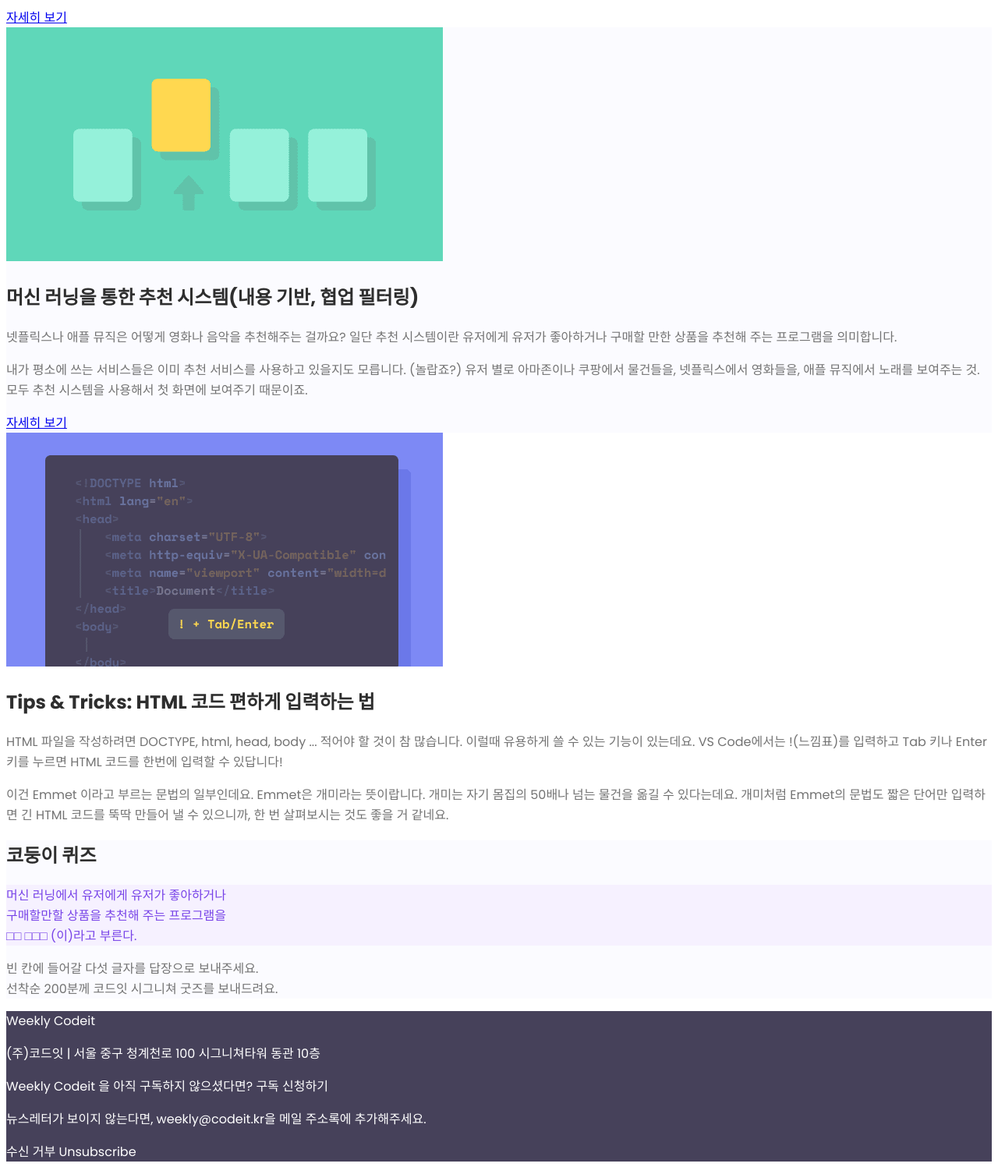
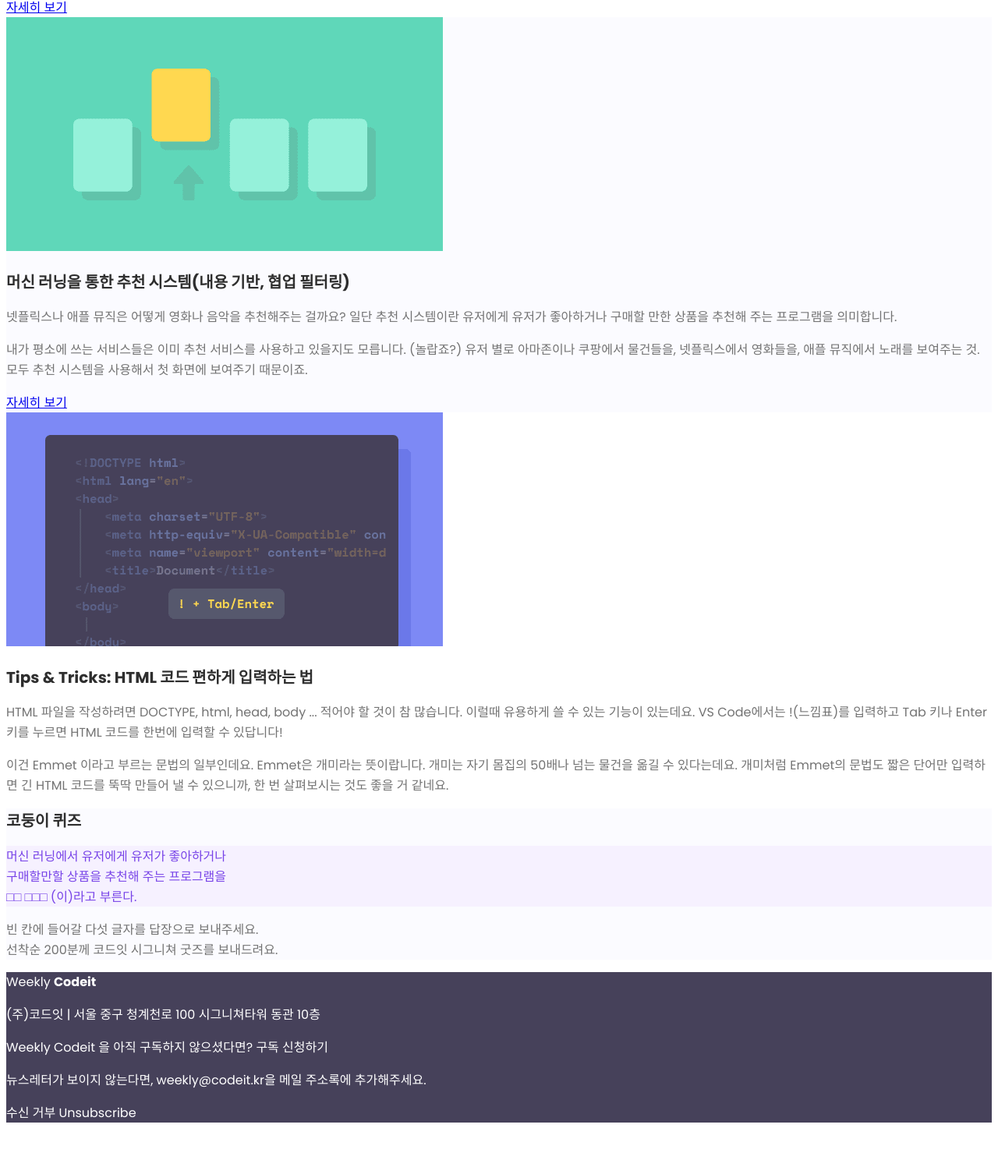
Before and after one commit to do0kong/Weekly-Codeit, a plain HTML site: page newsletter/index.html in a window 1280 px wide. Shown: the part 592-2098 px from the top of the page at 78% size. After the commit the page ends 2048 px from the top, so only its background shows below. Drawn offline with Linux system fonts and the light colour scheme.

Commit message:
change font size and weight

```diff
--- a/newsletter/index.html
+++ b/newsletter/index.html
@@ -9,12 +9,12 @@
     </head>
     <body style="color: #737373; font-family: Poppins, 'Noto Sans KR', sans-serif;">
         <div style="background-color: #7542e0">
-            <h1 style="color: #ffffff;">Weekly <span>Codeit</span></h1>
+            <h1 style="color: #ffffff; font-weight: 300;">Weekly <span style="font-weight: 700;">Codeit</span></h1>
             <p style="color: #c1b7ff;"">금요일에 만나는 코딩 한 스푼</p>
         </div>
         <div>
             <img src="thumbnail-unix.png">
-            <h2 style="color: #2e2e2e;">생산성을 높여줄 유닉스 커맨드 꿀팁</h2>
+            <h2 style="color: #2e2e2e; font-size: 20px;">생산성을 높여줄 유닉스 커맨드 꿀팁</h2>
             <p>
                 생각만하면 모든게 이루어진다! 꿈 같은 이야기죠? 하지만 유닉스 커맨드를 사용하면
                 더 이상 꿈이 아니랍니다. 마우스 대신에 유닉스 명령어들을 사용하면
@@ -30,7 +30,7 @@
         </div>
         <div style="background-color: #fbfbff";>
             <img src="thumbnail-machine-learning.png">
-            <h2 style="color: #2e2e2e;">머신 러닝을 통한 추천 시스템(내용 기반, 협업 필터링)</h2>
+            <h2 style="color: #2e2e2e; font-size: 20px">머신 러닝을 통한 추천 시스템(내용 기반, 협업 필터링)</h2>
             <p>
                 넷플릭스나 애플 뮤직은 어떻게 영화나 음악을 추천해주는 걸까요? 일단 추천
                 시스템이란 유저에게 유저가 좋아하거나 구매할 만한 상품을 추천해 주는
@@ -48,7 +48,7 @@
         </div>
         <div>
             <img src="thumbnail-emmet.png">
-            <h2 style="color: #2e2e2e;">Tips & Tricks: HTML 코드 편하게 입력하는 법</h2>
+            <h2 style="color: #2e2e2e; font-size: 20px">Tips & Tricks: HTML 코드 편하게 입력하는 법</h2>
             <p>
                 HTML 파일을 작성하려면 DOCTYPE, html, head, body ... 적어야 할 것이 참
                 많습니다. 이럴때 유용하게 쓸 수 있는 기능이 있는데요. VS Code에서는
@@ -63,7 +63,7 @@
             </p>
         </div>
         <div style="background-color: #fbfbff";>
-            <h2 style="color: #2e2e2e;">코둥이 퀴즈</h2>
+            <h2 style="color: #2e2e2e; font-size: 20px">코둥이 퀴즈</h2>
             <p style="background-color: #f6f1ff; color: #7844e8;">
                 머신 러닝에서 유저에게 유저가 좋아하거나<br>
                 구매할만할 상품을 추천해 주는 프로그램을<br>
@@ -75,7 +75,7 @@
             </p>
         </div>
         <div style="background-color: #46415a; color: #ffffff;">
-            <p>Weekly Codeit</p>
+            <p>Weekly <span style="font-weight: 700;">Codeit</span></p>
             <p>(주)코드잇 | 서울 중구 청계천로 100 시그니쳐타워 동관 10층</p>
             <p>Weekly Codeit 을 아직 구독하지 않으셨다면? 구독 신청하기</p>
             <p>뉴스레터가 보이지 않는다면, weekly@codeit.kr을 메일 주소록에 추가해주세요.</p>
```
